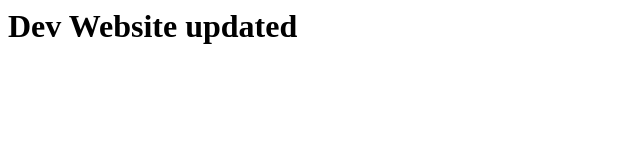
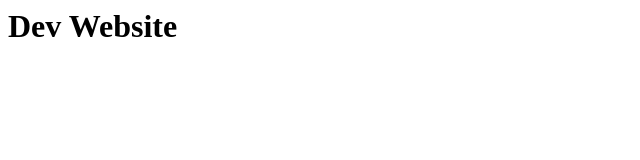
Before and after one commit to prakashpattambi/gitrepo1, a plain HTML site: page index.html in a window 1280 px wide. Shown: the whole page, without its empty margins (0-640 px from the left). Drawn offline with Linux system fonts and the light colour scheme.

Commit message:
Update index.html

```diff
--- a/index.html
+++ b/index.html
@@ -1,5 +1,5 @@
 <html>
 <h1>
-Dev Website updated
+Dev Website
 </h1>
 </html>
```
